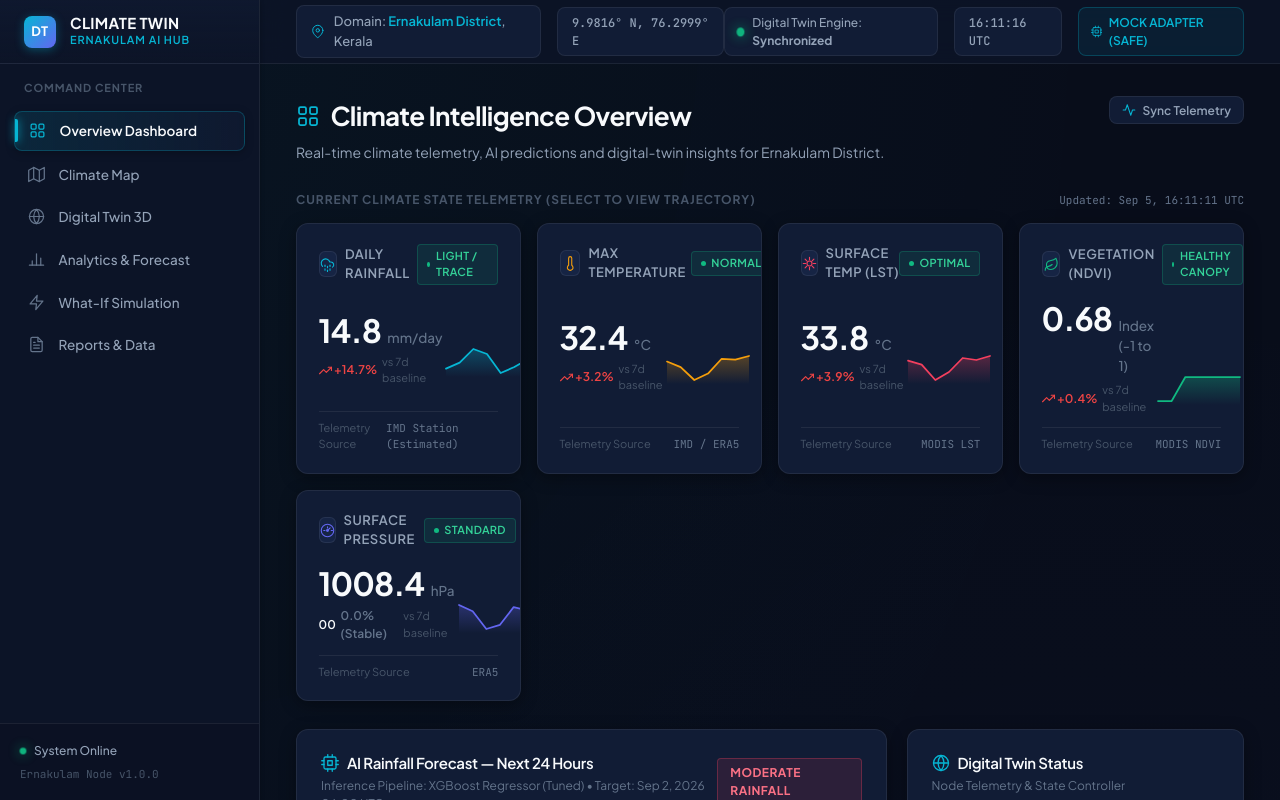
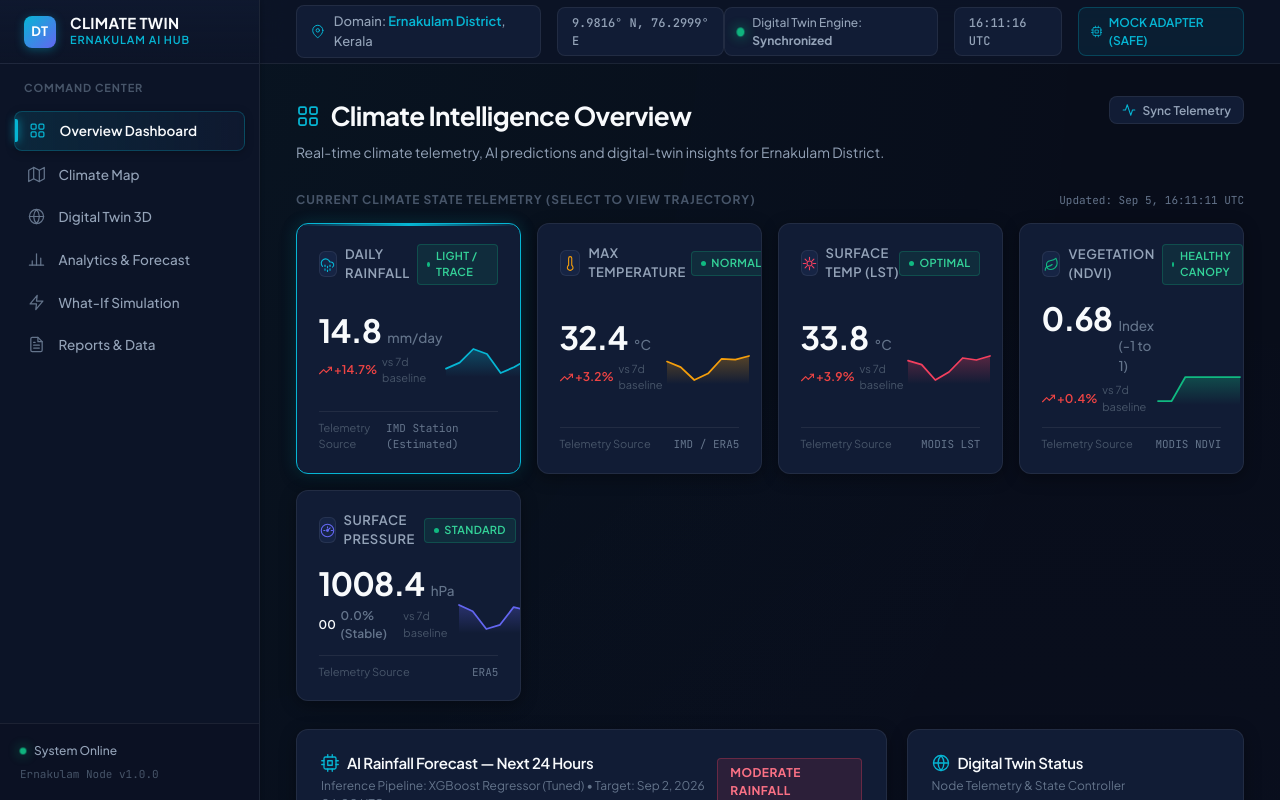
Before and after one commit to rosebejoy456/Climate-Digital-Twin-AI, a React (Vite) app in the folder frontend/: page / in a window 1280 px wide. Shown: the top 800 px of the page. Built offline with nearby package versions, Linux system fonts and the light colour scheme; no server answers; the HTML template or start-up script is replaced by a standard one.

Commit message:
Update built frontend assets for Overview dashboard

```diff
--- a/frontend/src/components/cards/MetricCard.jsx
+++ b/frontend/src/components/cards/MetricCard.jsx
@@ -13,14 +13,26 @@ export function MetricCard({
   icon: IconComponent,
   trendPercent,
   sparkData,
-  color = 'var(--accent-cyan)'
+  color = 'var(--accent-cyan)',
+  isActive = false,
+  onClick
 }) {
   const isPositiveTrend = trendPercent && trendPercent > 0;
   const isNegativeTrend = trendPercent && trendPercent < 0;
 
   return (
     <div
-      className="card-panel interactive"
+      className={`card-panel ${onClick ? 'interactive' : ''} ${isActive ? 'active-telemetry' : ''}`}
+      onClick={onClick}
+      role={onClick ? 'button' : undefined}
+      tabIndex={onClick ? 0 : undefined}
+      onKeyDown={onClick ? (e) => {
+        if (e.key === 'Enter' || e.key === ' ') {
+          e.preventDefault();
+          onClick();
+        }
+      } : undefined}
+      title={onClick ? `Click to view ${title} 7-day trajectory` : undefined}
       style={{
         display: 'flex',
         flexDirection: 'column',
```
Also changed, not shown: 5 other files (tests, documents, lock files or other folders).
